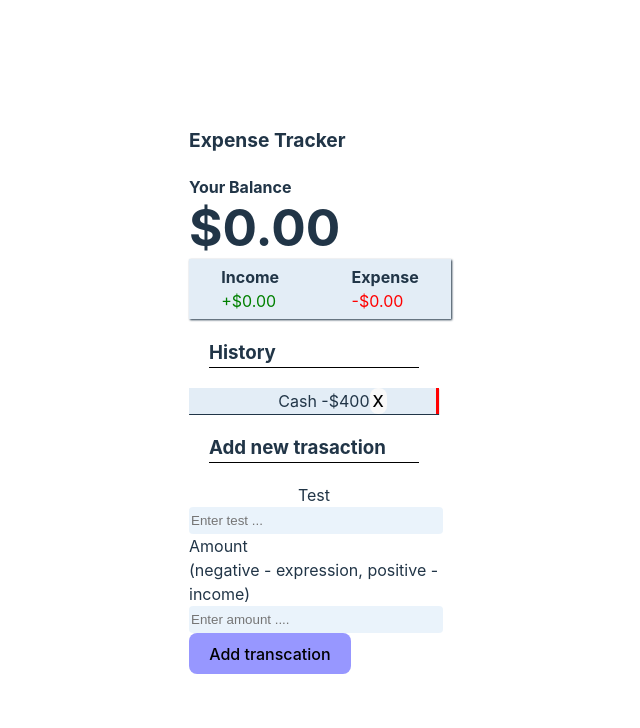
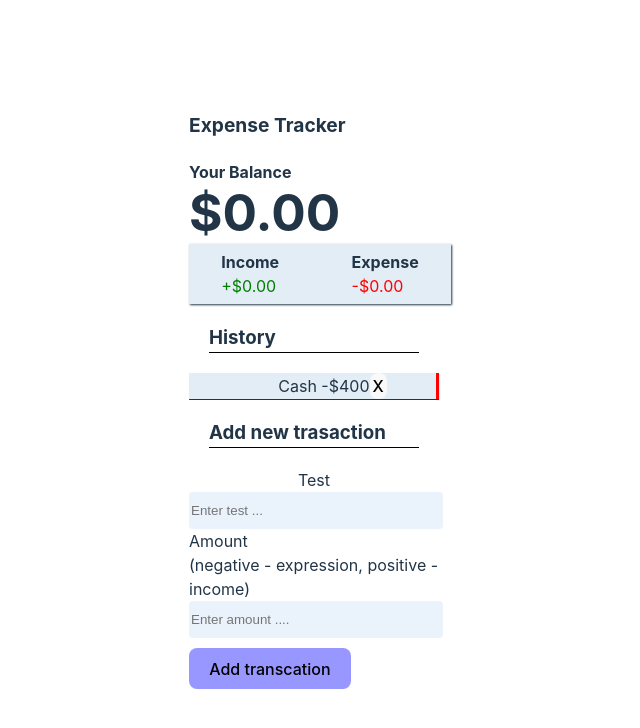
Before and after one commit to VishalKhandagale88/react-projects, a React (Vite) app in the folder money-tracker/: page / in a window 1280 px wide. Shown: the top 728 px of the page, without its empty margins (361-1001 px from the left). Built offline with nearby package versions, Linux system fonts and the light colour scheme.

Commit message:
changed style for input and button

```diff
--- a/money-tracker/src/css/AddTranscationCss.css
+++ b/money-tracker/src/css/AddTranscationCss.css
@@ -1,16 +1,15 @@
 .form-control{
     display: flex;
     flex-direction: column;
-    justify-content: start;
-    align-items: start;
 }
 input{
     width: 250px;
-    height: 25px;
+    height: 35px;
     background-color: rgba(208, 228, 245, 0.449);
     border: none;
     border-radius: 4px;
 }
 .btn{
+    margin-top: 10px;
     background-color: rgba(0, 0, 255, 0.408);
 }
```
